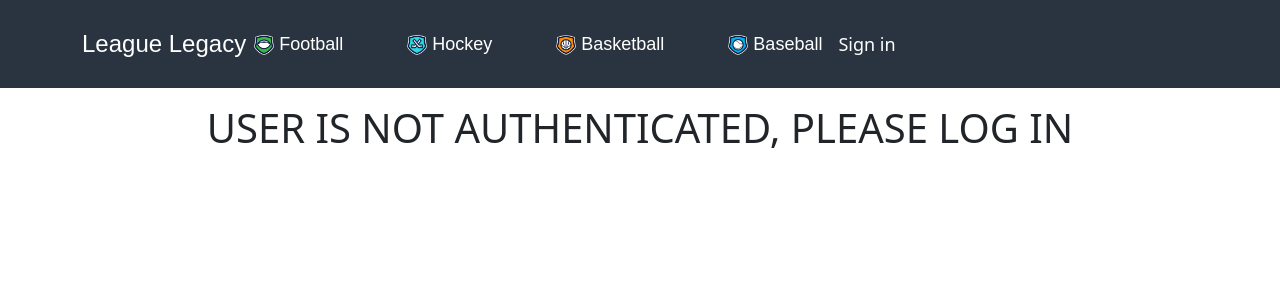
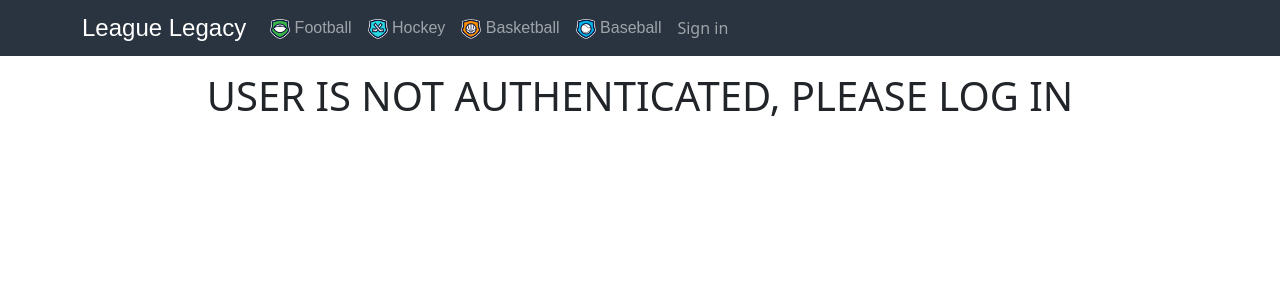
Before and after one commit to ebro1230/LeagueLegacy, a Next.js app: page / in a window 1280 px wide. Shown: the top 300 px of the page. Built offline with nearby package versions, Linux system fonts and the light colour scheme; no server answers; a web font is replaced by a local one.

Commit message:
changing navbar back

```diff
--- a/app/globals.css
+++ b/app/globals.css
@@ -364,28 +364,9 @@ td p {
     font-size: 24px;
     font-weight: 400;
     line-height: 30px;
-    text-align: left;
-    margin:0px;
-    text-underline-position: from-font;
-    text-decoration-skip-ink: none;
-  }
-
-  .navbar-nav{
-    padding: 16px 0px 16px 0px;
-    gap: 48px;
-    opacity: 0px;
+    text-align: center;
   }
 
   .bg-custom {
     background-color: #2A3440 !important; /* Custom color */
   }
-
-  .nav-link{
-    color: white;
-    font-size: 18px;
-    font-weight: 400;
-    line-height: 24px;
-    text-align: center;
-    text-underline-position: from-font;
-    text-decoration-skip-ink: none;
-  }
```
